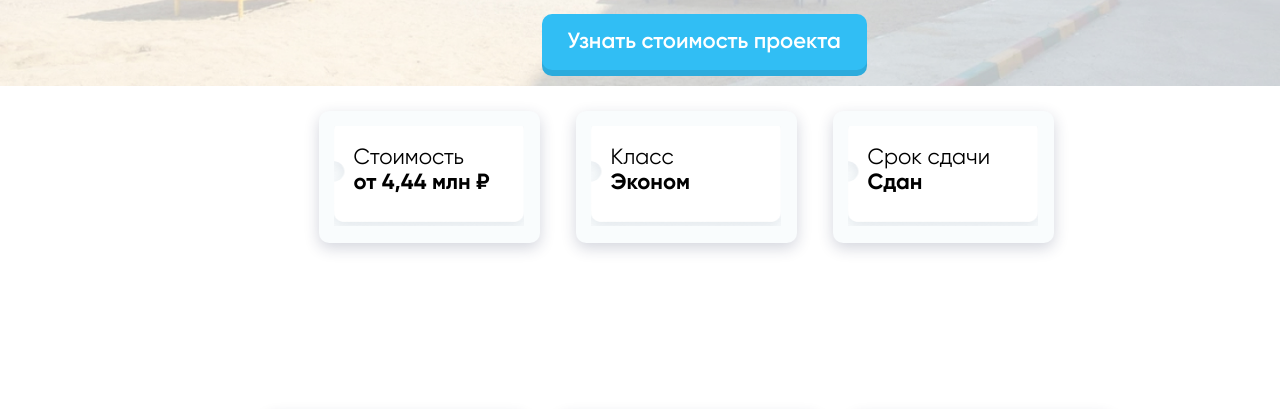
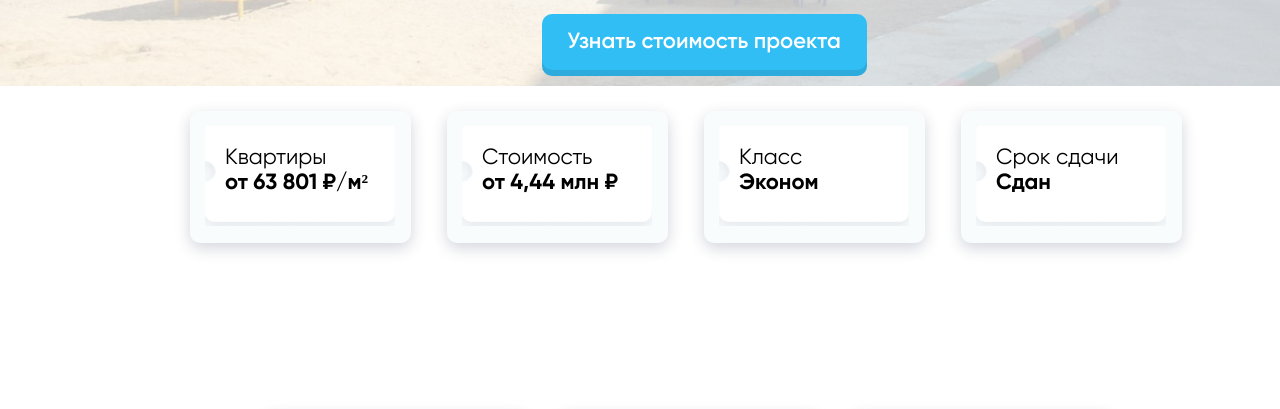
Before and after one commit to annaeliava/apartment-complex-, a website: page index.html in a window 1280 px wide. Shown: the part 624-1033 px from the top of the page. Drawn offline with nearby package versions, Linux system fonts and the light colour scheme.

Commit message:
corrections

```diff
--- a/index.html
+++ b/index.html
@@ -128,6 +128,15 @@
                 <button class="about__btn">Узнать стоимость проекта</button>
             </div>
             <div class="main__info">
+                <div class="swiper"></div>
+                <div class="main__info-item">
+                    <div class="main__info-container">
+                        <div class="main__info-text">
+                            <div class="main__info-title">Квартиры </div>
+                            <div class="main__info-subtitle">от 63 801 ₽/м² </div>
+                        </div>
+                    </div>
+                </div>
                 <div class="main__info-item">
                     <div class="main__info-container">
                         <div class="main__info-text">
@@ -446,5 +455,7 @@
             </div>
         </div>
     </footer>
+
+    <script src="assets/js/swiper.js"></script>
 </body>
 </html>
```
